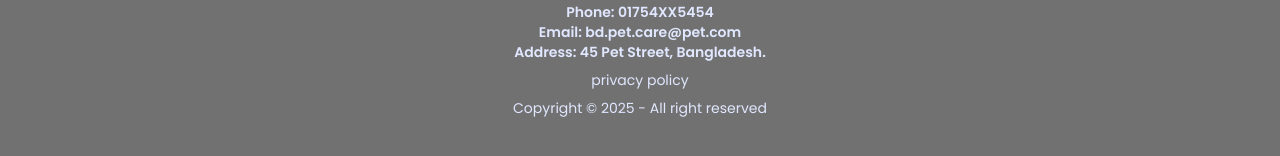
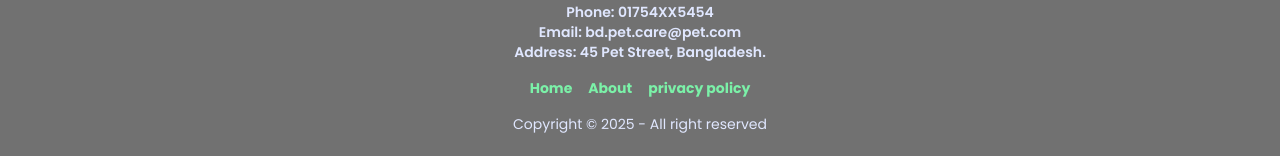
Before and after one commit to mohammad-moklesur-rahman/BD-pet-Care, a React (Vite) app: page / in a window 1280 px wide. Shown: the part 3660-3816 px from the top of the page. Built offline with nearby package versions, Linux system fonts and the light colour scheme; no server answers.

Commit message:
update footer section

```diff
--- a/src/components/Footer.jsx
+++ b/src/components/Footer.jsx
@@ -16,18 +16,28 @@ const Footer = () => {
             <br />
             Address: 45 Pet Street, Bangladesh.
           </p>
-          <Link>privacy policy</Link>
+          <div className="flex flex-col md:flex-row my-2 font-bold text-green-300 ">
+            <Link to="/" className="hover:text-base-100">
+              Home
+            </Link>
+            <Link to="/about" className="mx-4 hover:text-base-100">
+              About
+            </Link>
+            <Link to="/privacy" className="hover:text-base-100">
+              privacy policy
+            </Link>
+          </div>
           <p>Copyright © {new Date().getFullYear()} - All right reserved</p>
         </aside>
         <nav>
           <div className="grid grid-flow-col gap-4">
-            <Link>
+            <Link to="/">
               <FaTwitter size={25} />
             </Link>
-            <Link>
+            <Link to="/">
               <FaYoutube size={25} />
             </Link>
-            <Link>
+            <Link to="/">
               <FaFacebook size={25} />
             </Link>
           </div>
```
